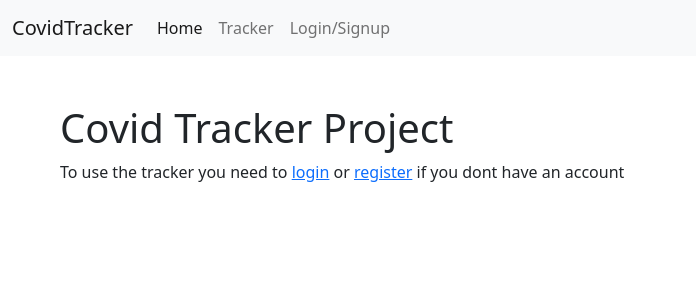
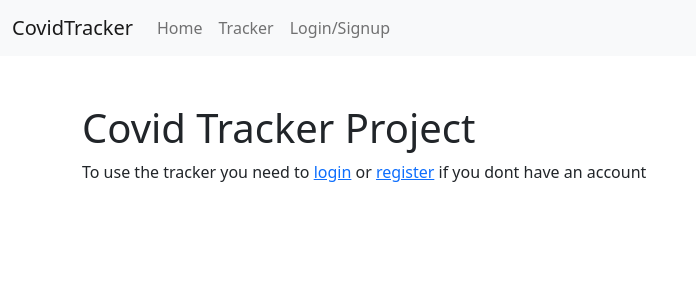
Before and after one commit to vishruthdevan/covi-track, a Django app: page / in a window 1280 px wide. Shown: the top 300 px of the page, without its empty margins (0-696 px from the left). Run offline with Django 3.2, Linux system fonts and the light colour scheme.

Commit message:
Fixed styling issues

```diff
--- a/covidtrackerccda/templates/base.html
+++ b/covidtrackerccda/templates/base.html
@@ -22,7 +22,7 @@
       <div class="collapse navbar-collapse" id="navbarNav">
         <ul class="navbar-nav">
           <li class="nav-item">
-            <a class="nav-link active" aria-current="page" href="{% url 'project-home' %}">Home</a>
+            <a class="nav-link" aria-current="page" href="{% url 'project-home' %}">Home</a>
           </li>
           <li class="nav-item">
             <a class="nav-link" href="{% url 'covidtracker:index' %}">Tracker</a>
@@ -40,7 +40,8 @@
       </div>
     </div>
   </nav>
-  <div class="container m-5">
+
+  <div class="container my-5">
     {% block content %}
     Content
     {% endblock content %}
```
Also changed, not shown: covidtracker/templates/covidtracker/index.html (+7 -7 lines).
